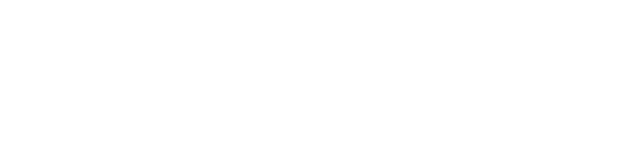
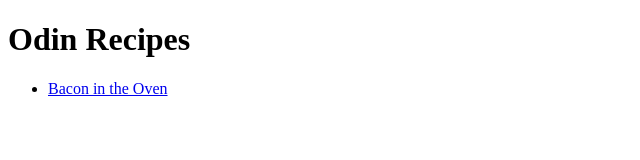
Before and after one commit to Allenjr1/odin-recipes, a plain HTML site: page index.html in a window 1280 px wide. Shown: the whole page, without its empty margins (0-640 px from the left). Drawn offline with Linux system fonts and the light colour scheme.

Commit message:
create and link oven-bacon file
Oven bacon file created and broilerplate created.

Link created on index file.

```diff
--- a/index.html
+++ b/index.html
@@ -5,6 +5,9 @@
     <title>Document</title>
 </head>
 <body>
-
+    <h1>Odin Recipes</h1>
+    <ul>
+        <li><a href="./recipes/oven-bacon.html">Bacon in the Oven</a></li>
+    </ul>
 </body>
 </html>
```
Also changed, not shown: recipes/oven-bacon.html (added, +10 -0 lines).
